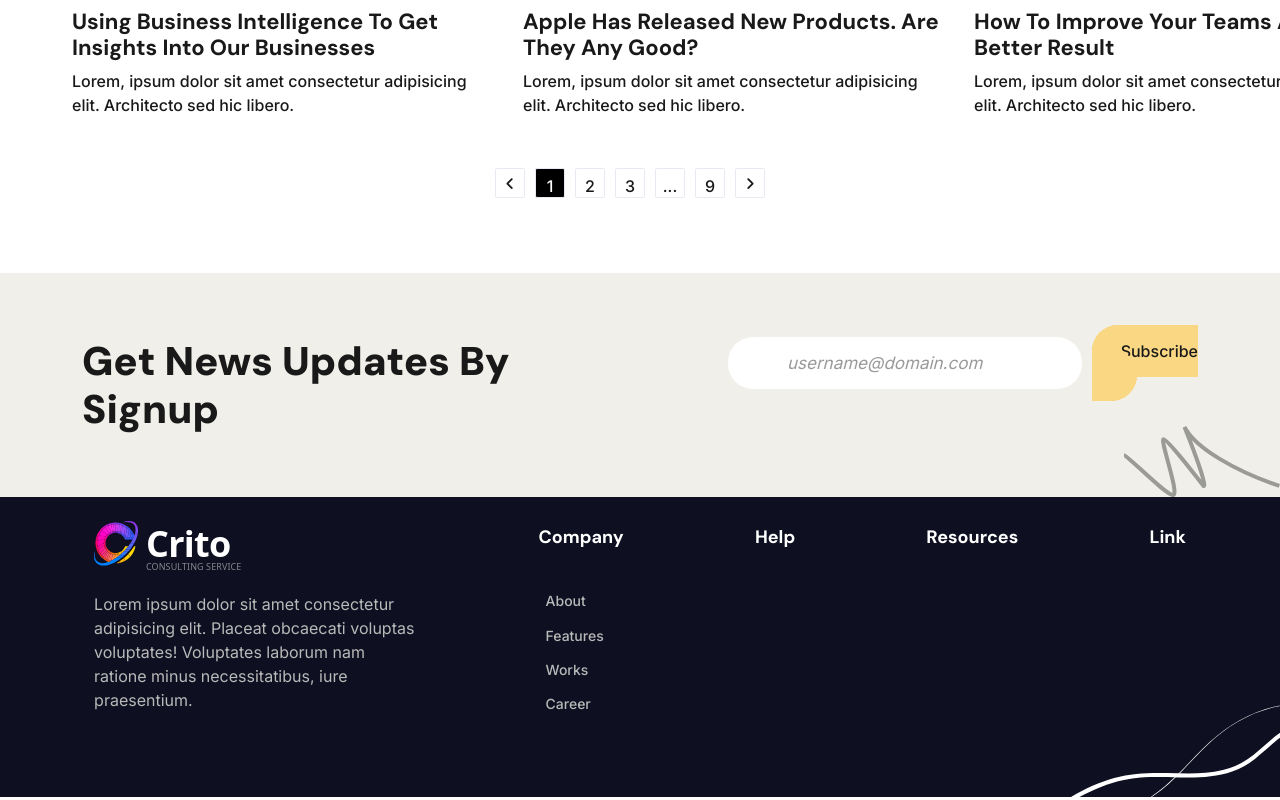
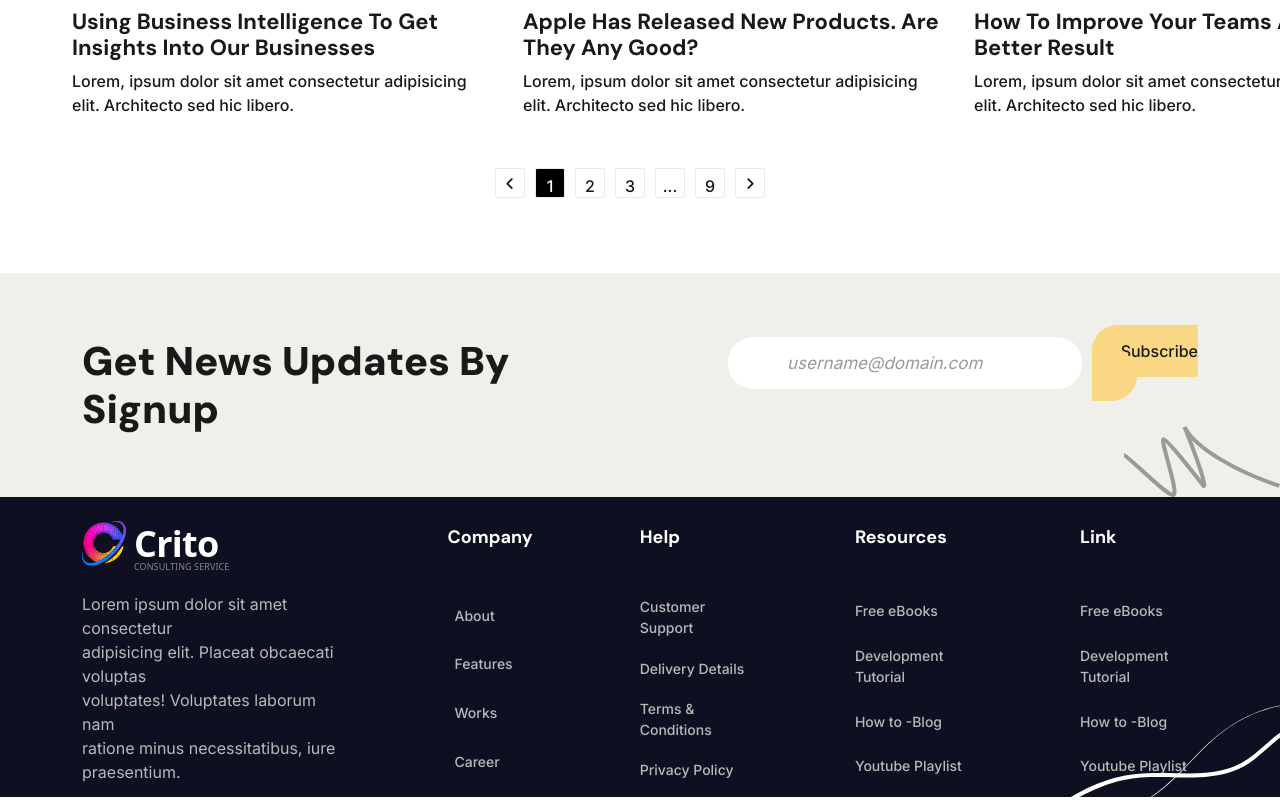
Before and after one commit to Janee4/react-crito, a React (Create React App) app: page /news in a window 1280 px wide. Shown: the part 2112-2912 px from the top of the page. Built offline with nearby package versions, Linux system fonts and the light colour scheme; some icons are missing.

Commit message:
klar med black navigation

```diff
--- a/src/components/NewsComponents/NewsBody.js
+++ b/src/components/NewsComponents/NewsBody.js
@@ -70,9 +70,9 @@ const NewsBody = () => {
       <p>Lorem ipsum dolor sit amet consectetur<br/> adipisicing elit. Placeat obcaecati voluptas<br/> voluptates! Voluptates laborum nam<br/> ratione minus necessitatibus, iure<br/> praesentium.</p>
     </div>
     <BlacknavigationNews divName="small-titles" titleClass="company" title="Company" title1="About" title2="Features" title3="Works" title4="Career" />
-    <BlacknavigationNews divName="small-titles help" titleClass="help" title="Help" title1="" title2="" title3="" title4="" />
-    <BlacknavigationNews divName="small-titles" title="Resources" title1="" title2="" title3="" title4="" />
-    <BlacknavigationNews divName="small-titles link" title="Link" title1="" title2="" title3="" title4=""/>
+    <BlacknavigationNews divName="small-titles help" titleClass="help" title="Help" title1="Customer Support" title2="Delivery Details" title3="Terms & Conditions" title4="Privacy Policy" />
+    <BlacknavigationNews divName="small-titles" title="Resources" title1="Free eBooks" title2="Development Tutorial" title3="How to -Blog" title4="Youtube Playlist" />
+    <BlacknavigationNews divName="small-titles link" title="Link" title1="Free eBooks" title2="Development Tutorial" title3="How to -Blog" title4="Youtube Playlist"/>
   </div>
   <div className="grey-lines">
     <img src={greyLines} alt=""/>
```
